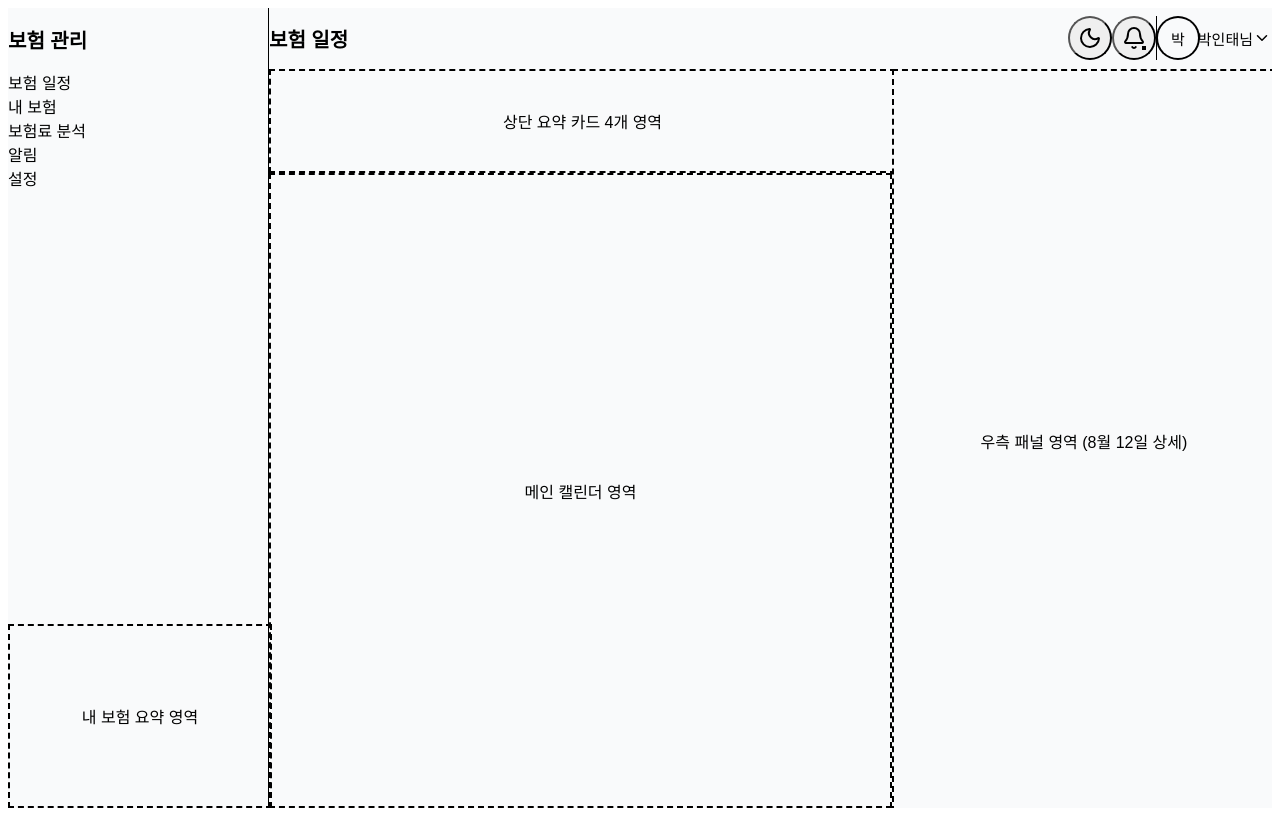
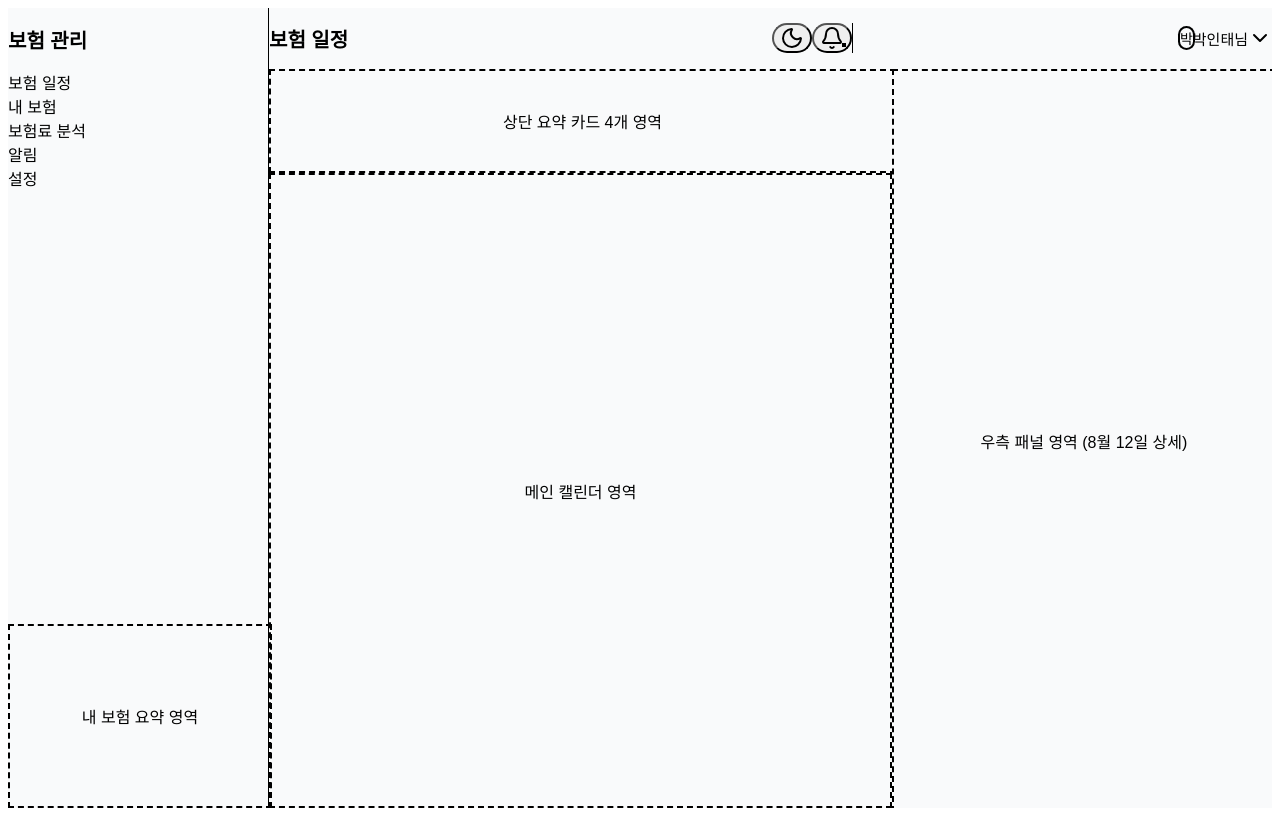
Before and after one commit to park-intae/Boim, a React (Vite) app in the folder apps/web/: page / in a window 1280 px wide. Built offline with nearby package versions, Linux system fonts and the light colour scheme; a web font is replaced by a local one.

Commit message:
fix(web): 헤더 우측 500px 컨테이너에 justify-between을 적용하여 요소들이 넓게 퍼지도록 수정 (잘못된 justify-end 제거)

```diff
--- a/apps/web/src/components/layout/Header.tsx
+++ b/apps/web/src/components/layout/Header.tsx
@@ -5,30 +5,31 @@ export function Header() {
     <header className="h-[60px] flex-shrink-0 flex items-center justify-between px-10 border-b border-transparent">
       <h2 className="text-[20px] font-bold text-gray-900 tracking-tight">보험 일정</h2>
 
-      <div className="flex items-center flex-shrink-0">
+      <div className="flex items-center justify-between w-[500px] shrink-0">
+
         {/* Icons Area (Moon, Bell) */}
-        <div className="flex items-center gap-4 pr-8 border-r border-gray-200">
-          <button className="w-11 h-11 min-w-[44px] min-h-[44px] flex items-center justify-center text-gray-400 hover:text-gray-700 hover:bg-gray-100 transition-all rounded-full flex-shrink-0">
+        <div className="flex items-center gap-4 pr-6 border-r border-gray-200">
+          <button className="w-10 h-10 flex items-center justify-center text-gray-400 hover:text-gray-700 hover:bg-gray-100 transition-all rounded-full shrink-0">
             <Moon className="w-5 h-5" />
           </button>
 
-          <button className="relative w-11 h-11 min-w-[44px] min-h-[44px] flex items-center justify-center text-gray-400 hover:text-gray-700 hover:bg-gray-100 transition-all rounded-full flex-shrink-0">
+          <button className="relative w-10 h-10 flex items-center justify-center text-gray-400 hover:text-gray-700 hover:bg-gray-100 transition-all rounded-full shrink-0">
             <Bell className="w-5 h-5" />
-            {/* Notification Dot (Bottom Right) */}
-            <div className="absolute bottom-[10px] right-[10px] w-2.5 h-2.5 bg-amber-500 rounded-full ring-2 ring-gray-50" />
+            <div className="absolute bottom-[6px] right-[6px] w-2.5 h-2.5 bg-amber-500 rounded-full ring-2 ring-gray-50" />
           </button>
         </div>
 
         {/* User Profile Area */}
-        <div className="flex items-center gap-3 cursor-pointer group hover:bg-gray-100 py-2 px-5 rounded-full transition-all ml-4 flex-shrink-0 whitespace-nowrap border border-transparent hover:border-gray-200">
-          <div className="w-10 h-10 min-w-[40px] min-h-[40px] rounded-full bg-indigo-50 text-indigo-600 flex items-center justify-center text-[15px] font-bold ring-2 ring-indigo-100 shadow-sm flex-shrink-0">
+        <div className="flex items-center gap-3 cursor-pointer group hover:bg-gray-100 py-1.5 px-4 rounded-full transition-all shrink-0 whitespace-nowrap">
+          <div className="w-9 h-9 rounded-full bg-indigo-50 text-indigo-600 flex items-center justify-center text-[14px] font-bold ring-2 ring-indigo-100 shadow-sm shrink-0">
             박
           </div>
-          <div className="flex items-center gap-2 flex-shrink-0">
+          <div className="flex items-center gap-1.5 shrink-0">
             <span className="text-[15px] font-semibold text-gray-700 group-hover:text-gray-900 transition-colors">박인태님</span>
-            <ChevronDown className="w-[18px] h-[18px] text-gray-400 group-hover:text-gray-600 transition-colors" />
+            <ChevronDown className="w-5 h-5 text-gray-400 group-hover:text-gray-600 transition-colors" />
           </div>
         </div>
+
       </div>
     </header>
   );
```
